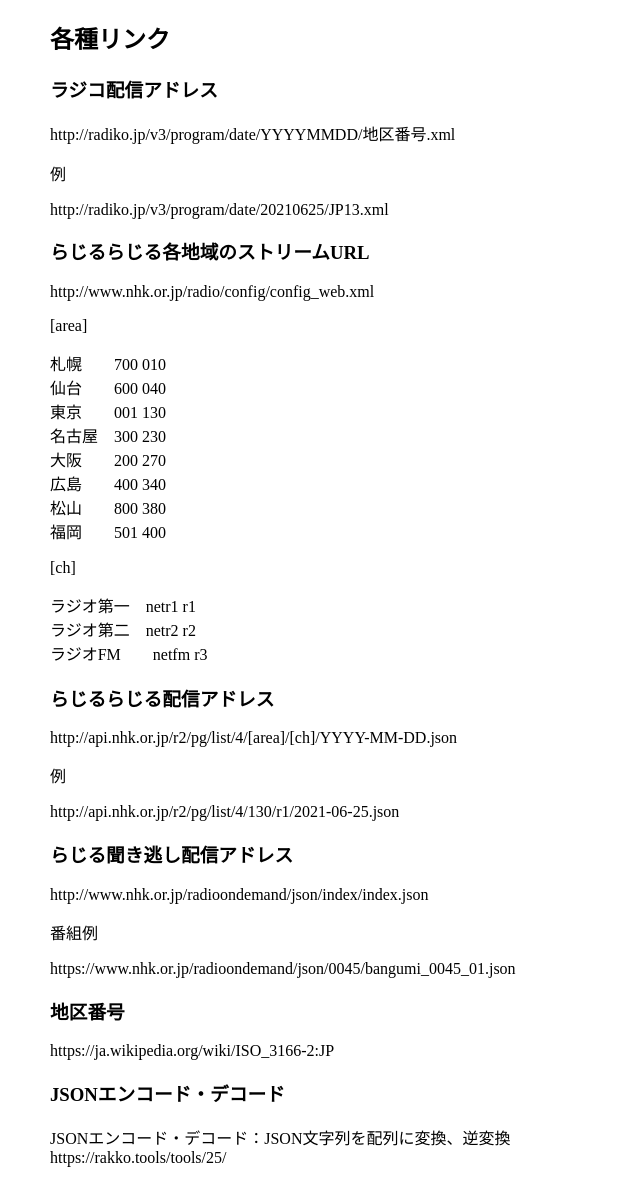
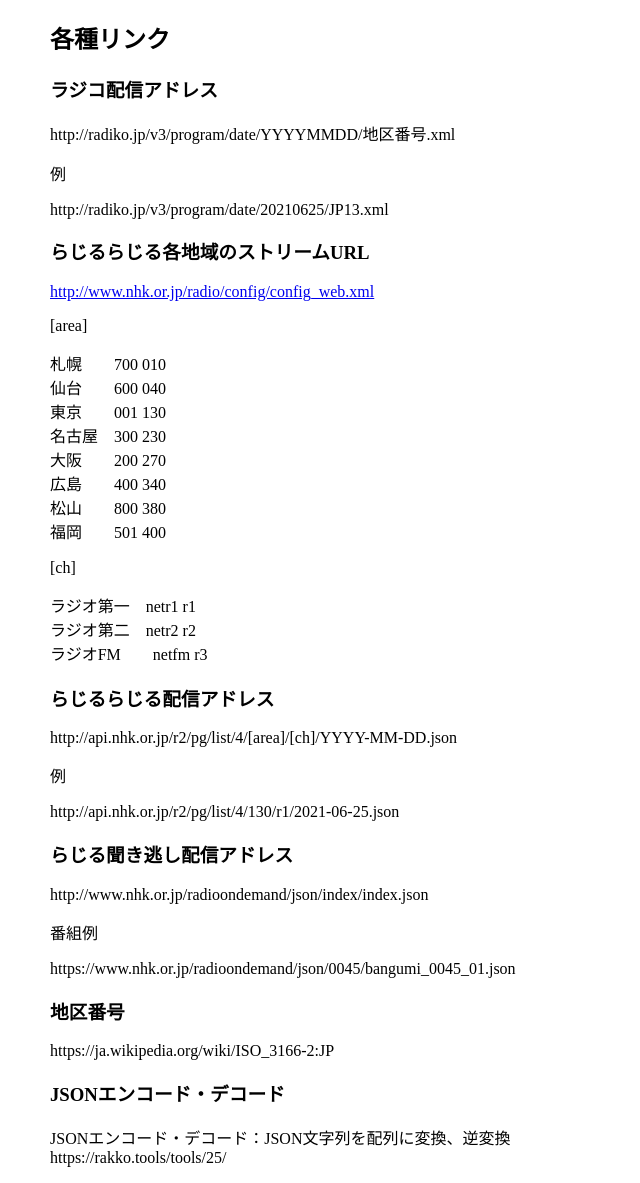
Before and after one commit to rfriends/rfriends, a Jekyll site: the page built from manual/supplement.md, in a window 1280 px wide. Shown: the whole page, without its empty margins (0-640 px from the left). Built offline with Jekyll 4.4.1, drawn with Linux system fonts in a browser that asks for light colours; our own code applies the rules of GitHub Pages for plain Markdown files; Markdown is read by kramdown in place of the engine named in the settings.

Commit message:
Update supplement.md

```diff
--- a/manual/supplement.md
+++ b/manual/supplement.md
@@ -8,7 +8,7 @@ http://radiko.jp/v3/program/date/YYYYMMDD/地区番号.xml
 http://radiko.jp/v3/program/date/20210625/JP13.xml
 
 ### らじるらじる各地域のストリームURL
-http://www.nhk.or.jp/radio/config/config_web.xml
+<http://www.nhk.or.jp/radio/config/config_web.xml>
 
 [area]
 
```
